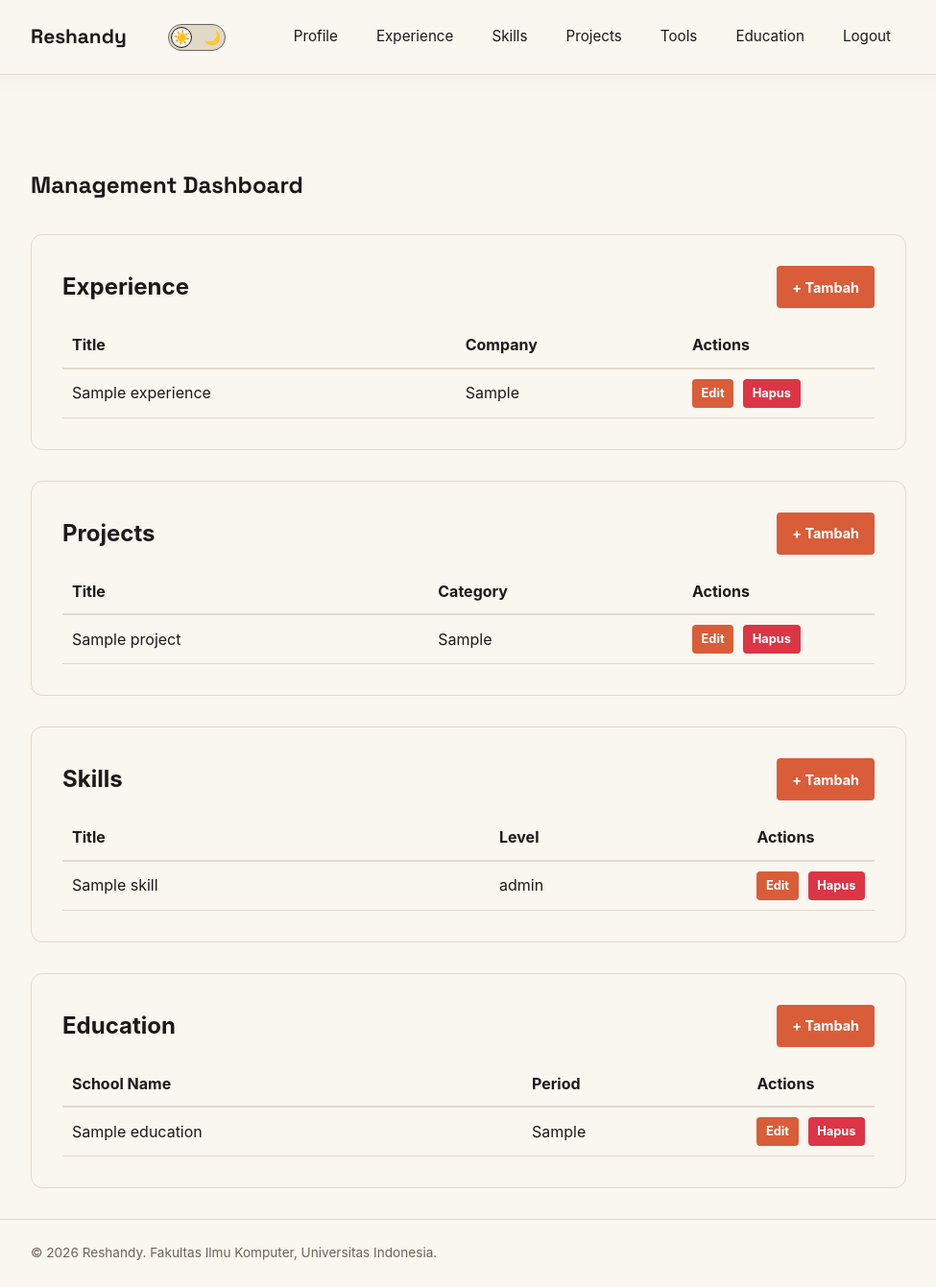
After one commit to reshandytaftazani/myportofolio, a Django app: page /dashboard/ in a window 1280 px wide. The commit adds this page. Shown: the whole page at 96% size, without its empty margins (152-1127 px from the left). Run offline with Django 5.2, Linux system fonts and the light colour scheme; a user stored in the database is signed in; tables that the repository leaves empty hold one stand-in row (values such as "Sample post").

Commit message:
Feat: buat dashboard manajemen terpusat dan sistem login
- Menambahkan sistem login bawaan Django
- Memindahkan semua tombol tambah/edit/hapus ke /dashboard/
- Mengubah halaman publik menjadi murni read-only
- Menghapus sistem password .env lama

```diff
--- a/main/urls.py
+++ b/main/urls.py
@@ -5,12 +5,21 @@ from main.views import (
     show_skills,
     create_experience,
     edit_experience,
+    delete_experience,
     create_skill,
+    edit_skill,
+    delete_skill,
     create_education,
+    edit_education,
+    delete_education,
     show_projects,
     create_project,
+    edit_project,
     get_projects_json,
-    delete_project
+    delete_project,
+    login_user,
+    logout_user,
+    show_dashboard,
 )
 
 app_name = 'main'
@@ -21,10 +30,19 @@ urlpatterns = [
     path('skills/', show_skills, name='show_skills'),
     path('experience/add/', create_experience, name='create_experience'),
     path('experience/edit/<uuid:id>/', edit_experience, name='edit_experience'),
+    path('experience/delete/<uuid:id>/', delete_experience, name='delete_experience'),
     path('skills/add/', create_skill, name='create_skill'),
+    path('skills/edit/<uuid:id>/', edit_skill, name='edit_skill'),
+    path('skills/delete/<uuid:id>/', delete_skill, name='delete_skill'),
     path('education/add/', create_education, name='create_education'),
+    path('education/edit/<int:id>/', edit_education, name='edit_education'),
+    path('education/delete/<int:id>/', delete_education, name='delete_education'),
     path('projects/', show_projects, name='show_projects'),
     path('projects/add/', create_project, name='create_project'),
+    path('projects/edit/<uuid:id>/', edit_project, name='edit_project'),
     path('api/projects/', get_projects_json, name='get_projects_json'),
     path("projects/<uuid:project_id>/delete/", delete_project, name="delete_project"),
+    path('login/', login_user, name='login'),
+    path('logout/', logout_user, name='logout'),
+    path('dashboard/', show_dashboard, name='dashboard'),
 ]
--- a/main/views.py
+++ b/main/views.py
@@ -3,6 +3,9 @@ from django.contrib import messages
 from django.core import serializers
 from django.http import HttpResponse
 from django.shortcuts import get_object_or_404, redirect, render
+from django.contrib.auth.decorators import login_required
+from django.contrib.auth import authenticate, login, logout
+from django.contrib.auth.forms import AuthenticationForm
 
 from main.models import Experience, Skill, Education, Project
 from main.forms import ExperienceForm, SkillForm, EducationForm, ProjectForm
@@ -36,13 +39,14 @@ def show_skills(request):
     }
     return render(request, "skills.html", context)
 
+@login_required(login_url='/login/')
 def create_experience(request):
     form = ExperienceForm(request.POST or None)
 
     if request.method == "POST" and form.is_valid():
         form.save()
         messages.success(request, "Pengalaman baru berhasil ditambahkan!")
-        return redirect("main:show_experience")
+        return redirect("main:dashboard")
 
     context = {
         "name": "Reshandy",
@@ -50,20 +54,15 @@ def create_experience(request):
     }
     return render(request, "experience_form.html", context)
 
+@login_required(login_url='/login/')
 def edit_experience(request, id):
     experience = get_object_or_404(Experience, pk=id)
     form = ExperienceForm(request.POST or None, instance=experience)
 
-    if request.method == "POST":
-        secret = os.environ.get('PORTFOLIO_PASSWORD', 'rahasia123')
-        if request.POST.get('password') != secret:
-            messages.error(request, "Gagal memperbarui pengalaman: Password salah!")
-            return redirect("main:show_experience")
-
-        if form.is_valid():
-            form.save()
-            messages.success(request, "Pengalaman berhasil diperbarui!")
-            return redirect("main:show_experience")
+    if request.method == "POST" and form.is_valid():
+        form.save()
+        messages.success(request, "Pengalaman berhasil diperbarui!")
+        return redirect("main:dashboard")
 
     context = {
         "name": "Reshandy",
@@ -72,13 +71,14 @@ def edit_experience(request, id):
     }
     return render(request, "experience_form.html", context)
 
+@login_required(login_url='/login/')
 def create_skill(request):
     form = SkillForm(request.POST or None)
 
     if request.method == "POST" and form.is_valid():
         form.save()
         messages.success(request, "Keahlian baru berhasil ditambahkan!")
-        return redirect("main:show_skills")
+        return redirect("main:dashboard")
 
     context = {
         "name": "Reshandy",
@@ -86,13 +86,14 @@ def create_skill(request):
     }
     return render(request, "skill_form.html", context)
 
+@login_required(login_url='/login/')
 def create_education(request):
     form = EducationForm(request.POST or None)
 
     if request.method == "POST" and form.is_valid():
         form.save()
         messages.success(request, "Pendidikan baru berhasil ditambahkan!")
-        return redirect("main:show_main")
+        return redirect("main:dashboard")
 
     context = {
         "name": "Reshandy",
@@ -101,8 +102,6 @@ def create_education(request):
     return render(request, "education_form.html", context)
 
 def show_projects(request):
-    # Tambahkan header rahasia agar get_projects_json tidak menolak request internal ini
-    request.META['HTTP_X_PORTFOLIO_SECRET'] = os.environ.get('PORTFOLIO_PASSWORD', 'rahasia123')
     json_response = get_projects_json(request)
 
     if json_response.status_code == 403:
@@ -116,7 +115,6 @@ def show_projects(request):
 
     title_query = request.GET.get("title", "").strip()
 
-    # Ambil semua kategori unik dari proyek yang ada
     categories = set(p.category for p in projects if p.category)
 
     context = {
@@ -127,19 +125,14 @@ def show_projects(request):
     }
     return render(request, "project.html", context)
 
+@login_required(login_url='/login/')
 def create_project(request):
     form = ProjectForm(request.POST or None)
 
-    if request.method == "POST":
-        secret = os.environ.get('PORTFOLIO_PASSWORD', 'rahasia123')
-        if request.POST.get('password') != secret:
-            messages.error(request, "Gagal menambah proyek: Password salah!")
-            return redirect("main:show_projects")
-
-        if form.is_valid():
-            form.save()
-            messages.success(request, "Proyek baru berhasil ditambahkan!")
-            return redirect("main:show_projects")
+    if request.method == "POST" and form.is_valid():
+        form.save()
+        messages.success(request, "Proyek baru berhasil ditambahkan!")
+        return redirect("main:dashboard")
 
     context = {
         "name": "Reshandy",
@@ -148,10 +141,6 @@ def create_project(request):
     return render(request, "projects_form.html", context)
 
 def get_projects_json(request):
-    secret = os.environ.get('PORTFOLIO_PASSWORD', 'rahasia123')
-    if request.headers.get('X-Portfolio-Secret') != secret:
-        return HttpResponse("Unauthorized", status=403)
-
     title_query = request.GET.get("title", "").strip()
     projects = Project.objects.all()
 
@@ -161,17 +150,120 @@ def get_projects_json(request):
     projects_json = serializers.serialize("json", projects)
     return HttpResponse(projects_json, content_type="application/json")
 
+@login_required(login_url='/login/')
 def delete_project(request, project_id):
     project = get_object_or_404(Project, pk=project_id)
 
     if request.method == "POST":
-        secret = os.environ.get('PORTFOLIO_PASSWORD', 'rahasia123')
-        if request.POST.get('password') != secret:
-            messages.error(request, "Gagal menghapus proyek: Password salah!")
-            return redirect("main:show_projects")
-
         project.delete()
         messages.success(request, "Project berhasil dihapus!")
-        return redirect("main:show_projects")
+        return redirect("main:dashboard")
 
-    return redirect("main:show_projects")
+    return redirect("main:dashboard")
+
+def login_user(request):
+    if request.user.is_authenticated:
+        return redirect('main:dashboard')
+
+    if request.method == 'POST':
+        form = AuthenticationForm(data=request.POST)
+        if form.is_valid():
+            user = form.get_user()
+            login(request, user)
+            messages.success(request, f"Welcome back, {user.username}!")
+            return redirect('main:dashboard')
+        else:
+            messages.error(request, "Invalid username or password.")
+    else:
+        form = AuthenticationForm()
+
+    return render(request, 'login.html', {'form': form, 'name': 'Reshandy'})
+
+def logout_user(request):
+    logout(request)
+    messages.success(request, "You have been logged out.")
+    return redirect('main:show_main')
+
+@login_required(login_url='/login/')
+def show_dashboard(request):
+    context = {
+        "name": "Reshandy",
+        "experiences": Experience.objects.all(),
+        "skills": Skill.objects.all(),
+        "educations": Education.objects.all(),
+        "projects": Project.objects.all(),
+    }
+    return render(request, "dashboard.html", context)
+
+@login_required(login_url='/login/')
+def delete_experience(request, id):
+    experience = get_object_or_404(Experience, pk=id)
+    if request.method == "POST":
+        experience.delete()
+        messages.success(request, "Experience berhasil dihapus!")
+    return redirect("main:dashboard")
+
+@login_required(login_url='/login/')
+def delete_skill(request, id):
+    skill = get_object_or_404(Skill, pk=id)
+    if request.method == "POST":
+        skill.delete()
+        messages.success(request, "Skill berhasil dihapus!")
+    return redirect("main:dashboard")
+
+@login_required(login_url='/login/')
+def delete_education(request, id):
+    education = get_object_or_404(Education, pk=id)
+    if request.method == "POST":
+        education.delete()
+        messages.success(request, "Education berhasil dihapus!")
+@login_required(login_url='/login/')
+def edit_project(request, id):
+    project = get_object_or_404(Project, pk=id)
+    form = ProjectForm(request.POST or None, instance=project)
+
+    if request.method == "POST" and form.is_valid():
+        form.save()
+        messages.success(request, "Proyek berhasil diperbarui!")
+        return redirect("main:dashboard")
+
+    context = {
+        "name": "Reshandy",
+        "form": form,
+        "is_edit": True,
+    }
+    return render(request, "projects_form.html", context)
+
+@login_required(login_url='/login/')
+def edit_skill(request, id):
+    skill = get_object_or_404(Skill, pk=id)
+    form = SkillForm(request.POST or None, instance=skill)
+
+    if request.method == "POST" and form.is_valid():
+        form.save()
+        messages.success(request, "Keahlian berhasil diperbarui!")
+        return redirect("main:dashboard")
+
+    context = {
+        "name": "Reshandy",
+        "form": form,
+        "is_edit": True,
+    }
+    return render(request, "skill_form.html", context)
+
+@login_required(login_url='/login/')
+def edit_education(request, id):
+    education = get_object_or_404(Education, pk=id)
+    form = EducationForm(request.POST or None, instance=education)
+
+    if request.method == "POST" and form.is_valid():
+        form.save()
+        messages.success(request, "Pendidikan berhasil diperbarui!")
+        return redirect("main:dashboard")
+
+    context = {
+        "name": "Reshandy",
+        "form": form,
+        "is_edit": True,
+    }
+    return render(request, "education_form.html", context)
--- a/portofolio/settings.py
+++ b/portofolio/settings.py
@@ -146,3 +146,8 @@ CSRF_TRUSTED_ORIGINS = [
     'https://reshandy-taftazani-myportofolio.pws.cs.ui.ac.id',
     'http://reshandy-taftazani-myportofolio.pws.cs.ui.ac.id',
 ]
+
+
+LOGIN_URL = '/login/'
+LOGIN_REDIRECT_URL = '/'
+LOGOUT_REDIRECT_URL = '/'
--- a/templates/base.html
+++ b/templates/base.html
@@ -42,6 +42,9 @@
                 <a href="{% url 'main:show_projects' %}" style="--i: 4;">Projects</a>
                 <a href="{% url 'main:show_main' %}#tech-stack" style="--i: 5;">Tools</a>
                 <a href="{% url 'main:show_main' %}#education" style="--i: 6;">Education</a>
+                {% if user.is_authenticated %}
+                <a href="{% url 'main:logout' %}" style="--i: 7; color: var(--accent-color);">Logout</a>
+                {% endif %}
             </nav>
         </div>
     </header>
--- a/templates/components/project_delete_modal.html
+++ b/templates/components/project_delete_modal.html
@@ -32,11 +32,6 @@
 
         <form method="post" action="{% url 'main:delete_project' project.id %}">
             {% csrf_token %}
-            <div class="form-group" style="margin: 1.5rem 0;">
-                <label for="delete-password-{{ project.id }}" style="display: block; margin-bottom: 0.5rem; font-weight: 700;">Kode Rahasia</label>
-                <input type="password" name="password" id="delete-password-{{ project.id }}" required style="width: 100%; padding: 0.75rem; border: 1px solid var(--line); border-radius: var(--radius); font-family: inherit;">
-            </div>
-
             <div class="project-delete-modal__actions">
                 <button type="button"
                         class="button button-secondary"
--- /dev/null
+++ b/templates/dashboard.html
@@ -0,0 +1,158 @@
+{% extends "base.html" %}
+{% block meta %}
+    <title>Dashboard - {{ name }}</title>
+{% endblock meta %}
+
+{% block content %}
+<section class="py-5" style="padding-top: 6rem;">
+    <div class="container">
+        <div style="display: flex; justify-content: space-between; align-items: center; margin-bottom: 2rem;">
+            <h1>Management Dashboard</h1>
+        </div>
+
+        <!-- EXPERIENCE SECTION -->
+        <div style="background: var(--surface); padding: 2rem; border-radius: 12px; margin-bottom: 2rem; border: 1px solid var(--line);">
+            <div style="display: flex; justify-content: space-between; align-items: center; margin-bottom: 1rem;">
+                <h2>Experience</h2>
+                <a href="{% url 'main:create_experience' %}" class="button" style="font-size: 0.9rem;">+ Tambah</a>
+            </div>
+            {% if experiences %}
+            <table style="width: 100%; border-collapse: collapse; margin-top: 1rem;">
+                <thead>
+                    <tr style="border-bottom: 2px solid var(--line); text-align: left;">
+                        <th style="padding: 10px;">Title</th>
+                        <th style="padding: 10px;">Company</th>
+                        <th style="padding: 10px; width: 200px;">Actions</th>
+                    </tr>
+                </thead>
+                <tbody>
+                    {% for exp in experiences %}
+                    <tr style="border-bottom: 1px solid var(--line);">
+                        <td style="padding: 10px;">{{ exp.title }}</td>
+                        <td style="padding: 10px;">{{ exp.company }}</td>
+                        <td style="padding: 10px; display: flex; gap: 10px;">
+                            <a href="{% url 'main:edit_experience' exp.id %}" class="button" style="padding: 0.3rem 0.6rem; font-size: 0.8rem;">Edit</a>
+                            <form method="post" action="{% url 'main:delete_experience' exp.id %}" style="display:inline;">
+                                {% csrf_token %}
+                                <button type="submit" class="button" style="padding: 0.3rem 0.6rem; font-size: 0.8rem; background-color: var(--danger, #dc3545);">Hapus</button>
+                            </form>
+                        </td>
+                    </tr>
+                    {% endfor %}
+                </tbody>
+            </table>
+            {% else %}
+            <p>Belum ada data Experience.</p>
+            {% endif %}
+        </div>
+
+        <!-- PROJECTS SECTION -->
+        <div style="background: var(--surface); padding: 2rem; border-radius: 12px; margin-bottom: 2rem; border: 1px solid var(--line);">
+            <div style="display: flex; justify-content: space-between; align-items: center; margin-bottom: 1rem;">
+                <h2>Projects</h2>
+                <a href="{% url 'main:create_project' %}" class="button" style="font-size: 0.9rem;">+ Tambah</a>
+            </div>
+            {% if projects %}
+            <table style="width: 100%; border-collapse: collapse; margin-top: 1rem;">
+                <thead>
+                    <tr style="border-bottom: 2px solid var(--line); text-align: left;">
+                        <th style="padding: 10px;">Title</th>
+                        <th style="padding: 10px;">Category</th>
+                        <th style="padding: 10px; width: 200px;">Actions</th>
+                    </tr>
+                </thead>
+                <tbody>
+                    {% for proj in projects %}
+                    <tr style="border-bottom: 1px solid var(--line);">
+                        <td style="padding: 10px;">{{ proj.title }}</td>
+                        <td style="padding: 10px;">{{ proj.category }}</td>
+                        <td style="padding: 10px; display: flex; gap: 10px;">
+                            <a href="{% url 'main:edit_project' proj.id %}" class="button" style="padding: 0.3rem 0.6rem; font-size: 0.8rem;">Edit</a>
+                            <form method="post" action="{% url 'main:delete_project' proj.id %}">
+                                {% csrf_token %}
+                                <button type="submit" class="button" style="padding: 0.3rem 0.6rem; font-size: 0.8rem; background-color: var(--danger, #dc3545);">Hapus</button>
+                            </form>
+                        </td>
+                    </tr>
+                    {% endfor %}
+                </tbody>
+            </table>
+            {% else %}
+            <p>Belum ada data Projects.</p>
+            {% endif %}
+        </div>
+
+        <!-- SKILLS SECTION -->
+        <div style="background: var(--surface); padding: 2rem; border-radius: 12px; margin-bottom: 2rem; border: 1px solid var(--line);">
+            <div style="display: flex; justify-content: space-between; align-items: center; margin-bottom: 1rem;">
+                <h2>Skills</h2>
+                <a href="{% url 'main:create_skill' %}" class="button" style="font-size: 0.9rem;">+ Tambah</a>
+            </div>
+            {% if skills %}
+            <table style="width: 100%; border-collapse: collapse; margin-top: 1rem;">
+                <thead>
+                    <tr style="border-bottom: 2px solid var(--line); text-align: left;">
+                        <th style="padding: 10px;">Title</th>
+                        <th style="padding: 10px;">Level</th>
+                        <th style="padding: 10px; width: 100px;">Actions</th>
+                    </tr>
+                </thead>
+                <tbody>
+                    {% for skill in skills %}
+                    <tr style="border-bottom: 1px solid var(--line);">
+                        <td style="padding: 10px;">{{ skill.title }}</td>
+                        <td style="padding: 10px;">{{ skill.level }}</td>
+                        <td style="padding: 10px; display: flex; gap: 10px;">
+                            <a href="{% url 'main:edit_skill' skill.id %}" class="button" style="padding: 0.3rem 0.6rem; font-size: 0.8rem;">Edit</a>
+                            <form method="post" action="{% url 'main:delete_skill' skill.id %}" style="display:inline;">
+                                {% csrf_token %}
+                                <button type="submit" class="button" style="padding: 0.3rem 0.6rem; font-size: 0.8rem; background-color: var(--danger, #dc3545);">Hapus</button>
+                            </form>
+                        </td>
+                    </tr>
+                    {% endfor %}
+                </tbody>
+            </table>
+            {% else %}
+            <p>Belum ada data Skills.</p>
+            {% endif %}
+        </div>
+
+        <!-- EDUCATION SECTION -->
+        <div style="background: var(--surface); padding: 2rem; border-radius: 12px; margin-bottom: 2rem; border: 1px solid var(--line);">
+            <div style="display: flex; justify-content: space-between; align-items: center; margin-bottom: 1rem;">
+                <h2>Education</h2>
+                <a href="{% url 'main:create_education' %}" class="button" style="font-size: 0.9rem;">+ Tambah</a>
+            </div>
+            {% if educations %}
+            <table style="width: 100%; border-collapse: collapse; margin-top: 1rem;">
+                <thead>
+                    <tr style="border-bottom: 2px solid var(--line); text-align: left;">
+                        <th style="padding: 10px;">School Name</th>
+                        <th style="padding: 10px;">Period</th>
+                        <th style="padding: 10px; width: 100px;">Actions</th>
+                    </tr>
+                </thead>
+                <tbody>
+                    {% for edu in educations %}
+                    <tr style="border-bottom: 1px solid var(--line);">
+                        <td style="padding: 10px;">{{ edu.school_name }}</td>
+                        <td style="padding: 10px;">{{ edu.period }}</td>
+                        <td style="padding: 10px; display: flex; gap: 10px;">
+                            <a href="{% url 'main:edit_education' edu.id %}" class="button" style="padding: 0.3rem 0.6rem; font-size: 0.8rem;">Edit</a>
+                            <form method="post" action="{% url 'main:delete_education' edu.id %}" style="display:inline;">
+                                {% csrf_token %}
+                                <button type="submit" class="button" style="padding: 0.3rem 0.6rem; font-size: 0.8rem; background-color: var(--danger, #dc3545);">Hapus</button>
+                            </form>
+                        </td>
+                    </tr>
+                    {% endfor %}
+                </tbody>
+            </table>
+            {% else %}
+            <p>Belum ada data Education.</p>
+            {% endif %}
+        </div>
+    </div>
+</section>
+{% endblock content %}
--- a/templates/education_form.html
+++ b/templates/education_form.html
@@ -21,7 +21,7 @@
                         </div>
                     {% endfor %}
                     <button type="submit" class="button">Tambah Pendidikan</button>
-                    <a href="{% url 'main:show_main' %}" class="button button-secondary">Batal</a>
+                    <a href="{% url 'main:dashboard' %}" class="button button-secondary">Batal</a>
                 </form>
             </div>
         </section>
--- a/templates/project.html
+++ b/templates/project.html
@@ -9,11 +9,6 @@
                 <p class="section-kicker">Karya yang saya bangun</p>
                 <div class="project-header">
                     <h1>Projects</h1>
-                    <a href="{% url 'main:create_project' %}"
-                       class="button project-add-button">
-                        <span aria-hidden="true">+</span>
-                        Tambah Proyek
-                    </a>
                 </div>
                 <form method="get"
                       action="{% url 'main:show_projects' %}"
@@ -49,7 +44,6 @@
                                     {% if project.project_url %}
                                         <a href="{{ project.project_url }}" target="_blank" rel="noopener noreferrer" class="button">Lihat Project ↗</a>
                                     {% endif %}
-                                    {% include "components/project_delete_modal.html" with project=project %}
                                 </div>
                             </div>
                         </article>
--- a/templates/projects_form.html
+++ b/templates/projects_form.html
@@ -20,12 +20,8 @@
                             {% endfor %}
                         </div>
                     {% endfor %}
-                    <div class="form-group">
-                        <label for="password">Kode Rahasia (Password)</label>
-                        <input type="password" name="password" id="password" required>
-                    </div>
                     <button type="submit" class="button">Tambah Project</button>
-                    <a href="{% url 'main:show_projects' %}" class="button button-secondary">Batal</a>
+                    <a href="{% url 'main:dashboard' %}" class="button button-secondary">Batal</a>
                 </form>
             </div>
         </section>
--- a/templates/skill_form.html
+++ b/templates/skill_form.html
@@ -21,7 +21,7 @@
                         </div>
                     {% endfor %}
                     <button type="submit" class="button">Tambah Keahlian</button>
-                    <a href="{% url 'main:show_skills' %}" class="button button-secondary">Batal</a>
+                    <a href="{% url 'main:dashboard' %}" class="button button-secondary">Batal</a>
                 </form>
             </div>
         </section>
```
Also changed, not shown: main/admin.py (+22 -4 lines), templates/experience.html (+0 -9 lines), templates/experience_form.html (+1 -7 lines), templates/login.html (added, +38 -0 lines).
